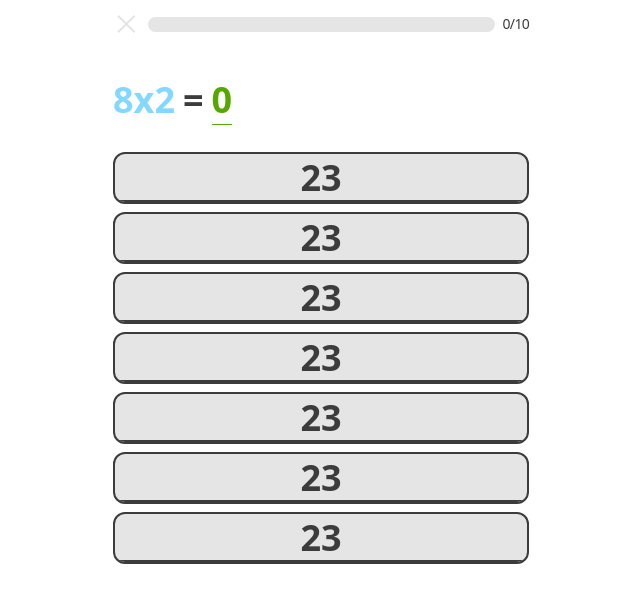
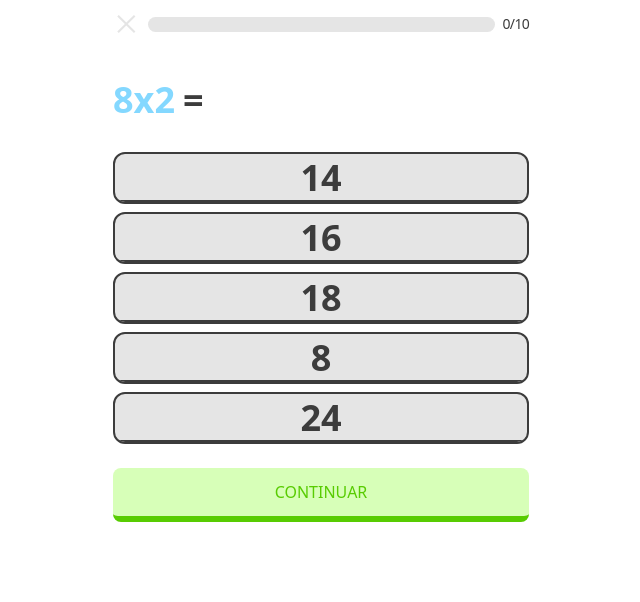
Before and after one commit to addier94/aritmetic-game, a React (Create React App) app: page / in a window 1280 px wide. Shown: the top 602 px of the page, without its empty margins (319-959 px from the left). Built offline with nearby package versions, Linux system fonts and the light colour scheme.

Commit message:
generate possible solutions

```diff
--- a/src/components/common/Game/Game.tsx
+++ b/src/components/common/Game/Game.tsx
@@ -1,4 +1,4 @@
-import React, {useContext, useState} from 'react';
+import React, {Dispatch, SetStateAction, useContext, useState} from 'react';
 import {GiCheckMark} from 'react-icons/gi';
 import {MdClose} from 'react-icons/md';
 import {VscChromeClose} from 'react-icons/vsc';
@@ -16,6 +16,7 @@ const Game = () => {
         isSuccessOrError &&
       <CheckStatus msg={{title: 'Bien hecho', result: '23', resultStatus: true}}/>
       }
+      <Btn />
     </div>
   );
 };
@@ -37,31 +38,46 @@ const ProgressBar = () => {
 };
 
 const GameBody = () => {
+  const [currentNum, setCurrentNum] = useState<number | undefined>(undefined);
+
   const {multiplication} = useContext(PlayerContext);
   const {initNum, result, secondNum} = multiplication;
+
+  const setNum = (num:number) => {
+    setCurrentNum(num);
+    if ((initNum * secondNum) === num) { // Answer of Multiplication is correct
+
+    }
+  };
+
+
   return (
     <div className='mt-10 text-gray font-bold text-4xl'>
       <p className='mb-8'>
         <span className='text-info2'>{`${initNum}x${secondNum}`}</span>
         <span className='mx-2'>=</span>
-        <span className='text-primary3 border-b-[1px]'>{result}</span>
+        <span className='text-primary3 border-b-[1px]'>{currentNum}</span>
       </p>
-      <AnswerCalc />
-      <AnswerCalc />
-      <AnswerCalc />
-      <AnswerCalc />
-      <AnswerCalc />
-      <AnswerCalc />
-      <AnswerCalc />
+      {
+        generatePossibleSolutions(initNum, secondNum).map((item, i) => (
+          <AnswerCalc key={i} result={item} currentNum={currentNum} setNum={setNum} />
+        ))
+      }
     </div>
   );
 };
 
-const AnswerCalc = () => {
-  const [selected, setSelected] = useState(false);
+interface AnswerCalcProps {
+  result: number
+  currentNum: number | undefined
+  setNum: (num:number) => void
+}
+const AnswerCalc:React.FC<AnswerCalcProps> = ({result, currentNum, setNum}) => {
   return (
-    <div onClick={()=>setSelected(!selected)} className={`${selected ? s.answerCalcInfo : s.answerCalcGray} ${s.answerCalc}`}>
-      23
+    <div
+      onClick={()=>setNum(result)}
+      className={`${ result === currentNum ? s.answerCalcInfo : s.answerCalcGray} ${s.answerCalc}`}>
+      {result.toString()}
     </div>
   );
 };
@@ -101,3 +117,29 @@ const CheckStatus:React.FC<CheckStatusProps> = ({msg}) => {
     </>
   );
 };
+
+const Btn = () => {
+  return (
+    <button className={`bg-primary text-primary2 mt-4 border-b-[6px] w-full hover:opacity-90 duration-150 rounded-lg py-3`}>CONTINUAR</button>
+  );
+};
+
+
+const generatePossibleSolutions = (init:number, end:number):number[] => {
+  const initArr:number[] = [];
+  const endArr:number[] = [];
+  const result:number[] = [];
+
+  initArr.push(init-1, init, init+1);
+  endArr.push(end-1, end+1);
+
+  for (const item of initArr) {
+    result.push(item * end);
+  }
+
+  for (const item of endArr) {
+    result.push(item * init);
+  }
+
+  return result;
+};
```
